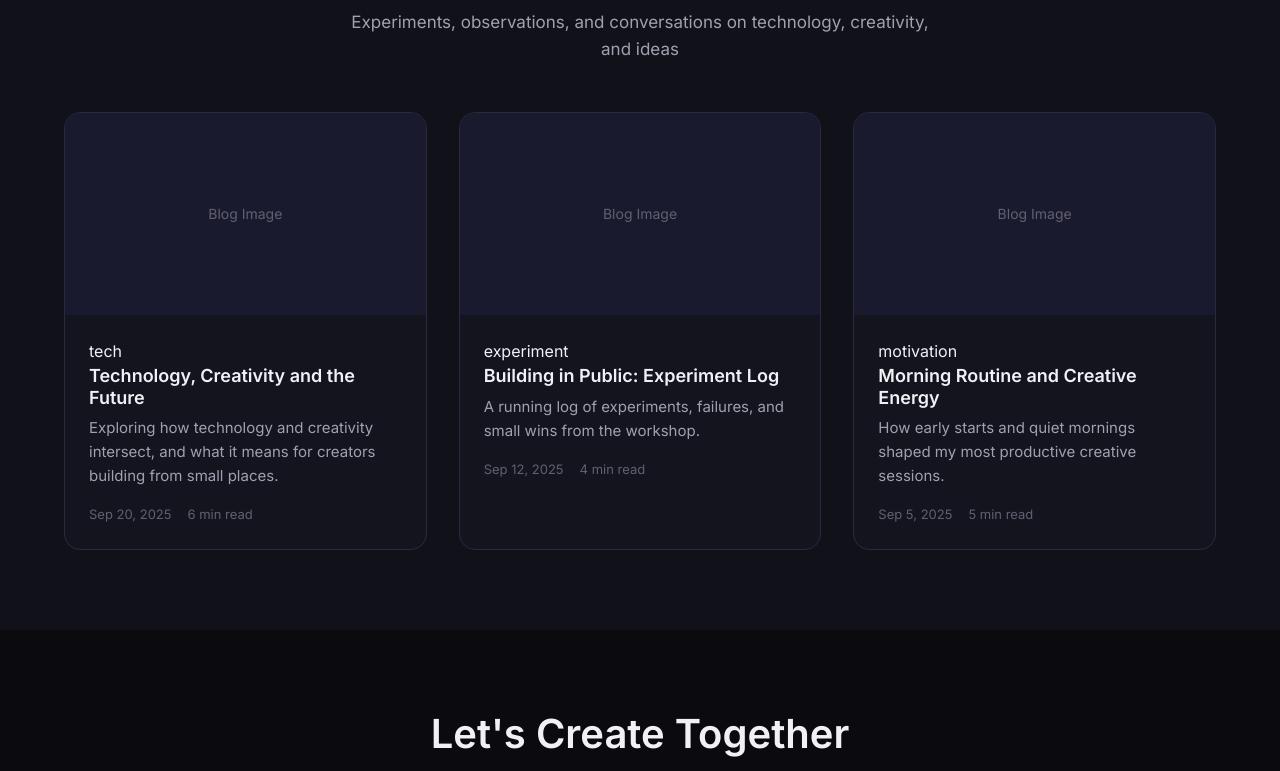
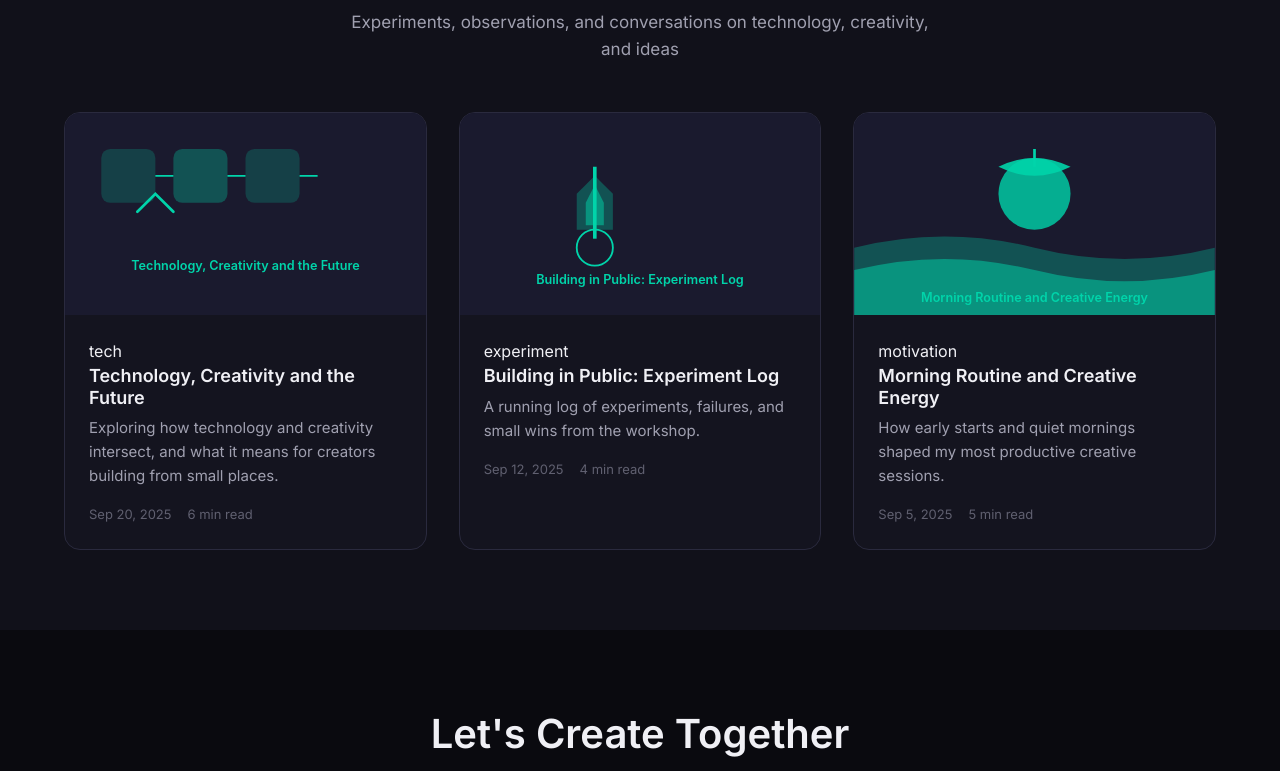
Before and after one commit to aadham5790/adhanef, a plain HTML site: page index.html in a window 1280 px wide. Shown: the part 1595-2366 px from the top of the page. Drawn offline with Linux system fonts and the light colour scheme.

Commit message:
Render blog images from JSON and add image CSS

```diff
--- a/css/pages/blog.css
+++ b/css/pages/blog.css
@@ -71,6 +71,12 @@
   font-size: 0.875rem;
 }
 
+.blog-card-img img {
+  width: 100%;
+  height: 100%;
+  object-fit: cover;
+}
+
 .blog-card-body {
   padding: 1.5rem;
 }
--- a/css/pages/home.css
+++ b/css/pages/home.css
@@ -211,6 +211,12 @@
   font-size: 0.875rem;
 }
 
+.blog-preview-card-img img {
+  width: 100%;
+  height: 100%;
+  object-fit: cover;
+}
+
 .blog-preview-card-body {
   padding: 1.5rem;
 }
--- a/index.html
+++ b/index.html
@@ -99,7 +99,9 @@
         </div>
         <div class="blog-preview-grid">
           <a href="blog.html" class="blog-preview-card">
-            <div class="blog-preview-card-img">Blog Image</div>
+            <div class="blog-preview-card-img">
+              <img src="assets/images/blog/1-future.svg" alt="Technology, Creativity and the Future" loading="lazy">
+            </div>
             <div class="blog-preview-card-body">
               <span class="blog-card-category">tech</span>
               <h3>Technology, Creativity and the Future</h3>
@@ -111,7 +113,9 @@
             </div>
           </a>
           <a href="blog.html" class="blog-preview-card">
-            <div class="blog-preview-card-img">Blog Image</div>
+            <div class="blog-preview-card-img">
+              <img src="assets/images/blog/2-experiment.svg" alt="Building in Public: Experiment Log" loading="lazy">
+            </div>
             <div class="blog-preview-card-body">
               <span class="blog-card-category">experiment</span>
               <h3>Building in Public: Experiment Log</h3>
@@ -123,7 +127,9 @@
             </div>
           </a>
           <a href="blog.html" class="blog-preview-card">
-            <div class="blog-preview-card-img">Blog Image</div>
+            <div class="blog-preview-card-img">
+              <img src="assets/images/blog/3-morning.svg" alt="Morning Routine and Creative Energy" loading="lazy">
+            </div>
             <div class="blog-preview-card-body">
               <span class="blog-card-category">motivation</span>
               <h3>Morning Routine and Creative Energy</h3>
--- a/js/blog.js
+++ b/js/blog.js
@@ -23,7 +23,9 @@ function renderBlog() {
 
   grid.innerHTML = filtered.map(post => `
     <article class="blog-card">
-      <div class="blog-card-img">Image Placeholder</div>
+      <div class="blog-card-img">
+        <img src="${post.cover}" alt="${post.title}" loading="lazy">
+      </div>
       <div class="blog-card-body">
         <span class="blog-card-category">${post.category}</span>
         <h3>${post.title}</h3>
```
